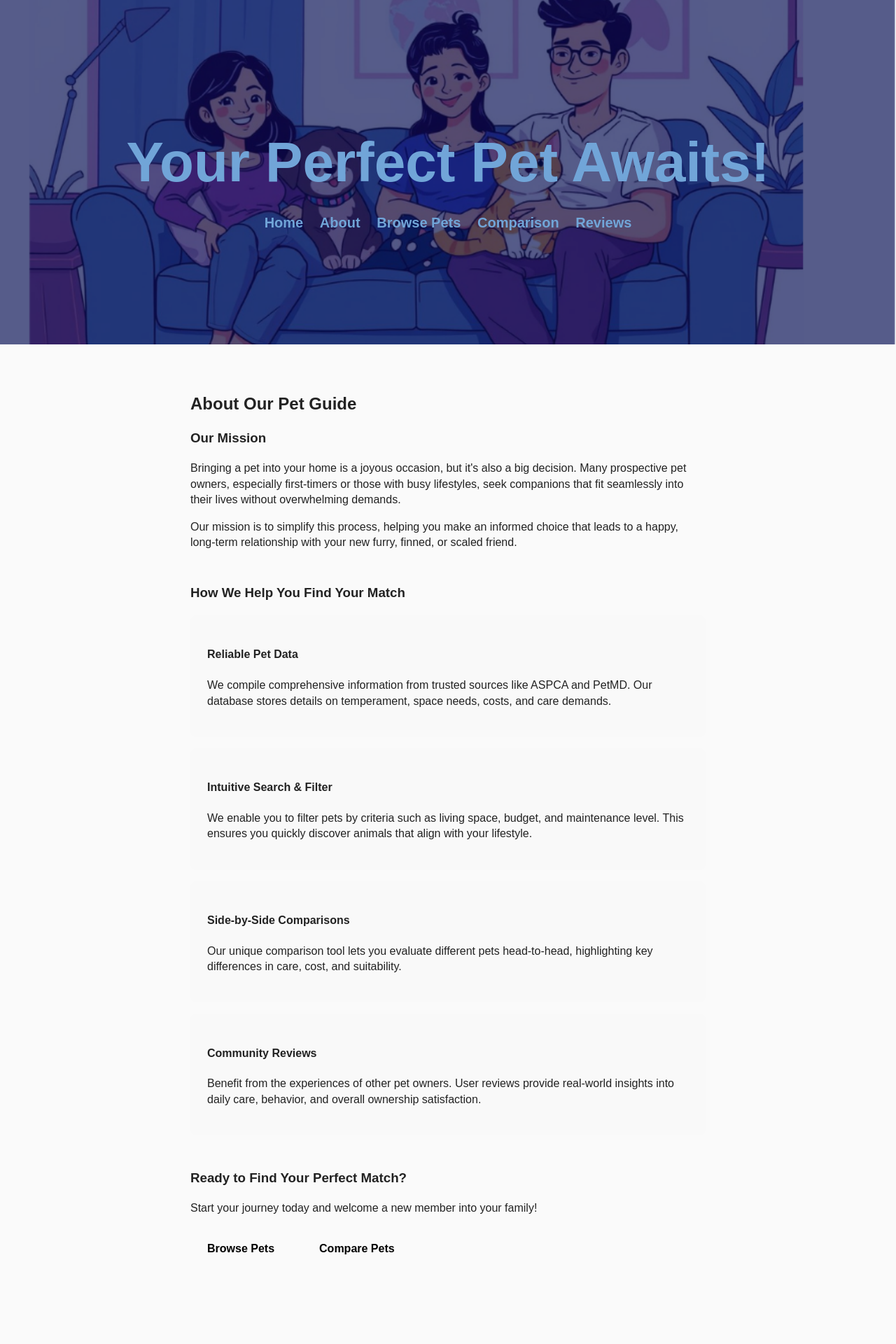
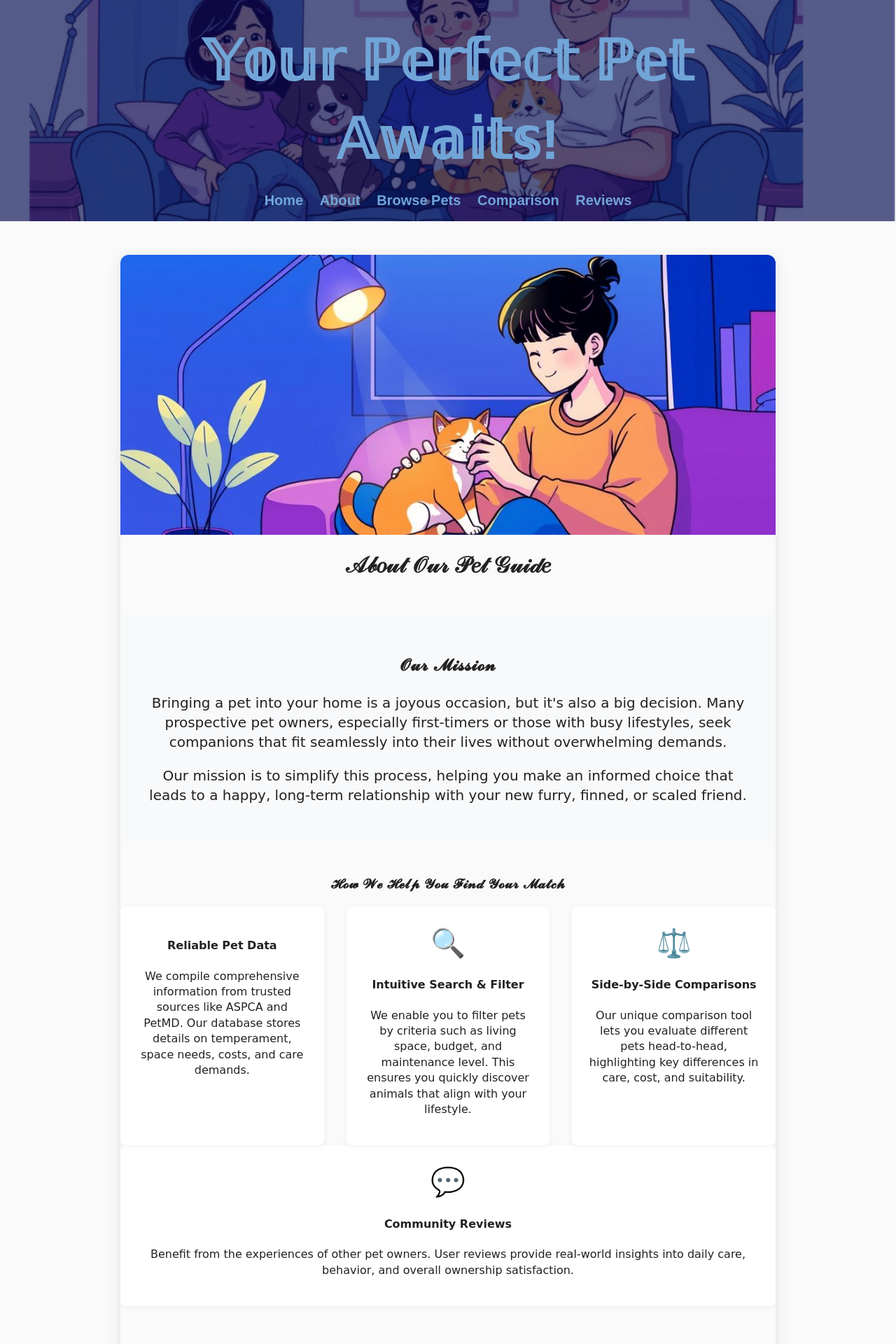
Before and after one commit to HiddenOffence/Pet-Ownership, a Flask app: page /about in a window 1280 px wide. Shown: the top 1920 px of the page at 70% size. Run offline with Flask 3, Linux system fonts and the light colour scheme; some web fonts are replaced.

Commit message:
About page: layout, features, images and functions

```diff
--- a/routes.py
+++ b/routes.py
@@ -337,8 +337,9 @@
 
         conn = get_db()
         try:
-            conn.execute('INSERT INTO Reviews (pet_id, reviewer_name, rating, comment) VALUES (?,?,?,?)',
-                         (pet_id, reviewer_name, rating, comment))
+            conn.execute('''INSERT INTO Reviews
+                        (pet_id, reviewer_name, rating, comment) VALUES (?,?,?,?)''',
+                        (pet_id, reviewer_name, rating, comment))
             conn.commit()
         except Exception as e:
             print("Error adding review:", e)
@@ -355,15 +356,13 @@
 def api_pets():
     conn = get_db()
     try:
-        rows = conn.execute('''
-            SELECT
+        rows = conn.execute('''SELECT
                 p.id, p.name, p.lifespan, p.difficulty, p.cost_setup,
                 p.daily_time_min, p.space_required, p.temperament, p.notes,
                 s.name as species_name
-            FROM Pets p
-            LEFT JOIN Species s ON p.species_id = s.id
-            ORDER BY p.name
-        ''').fetchall()
+                FROM Pets p
+                LEFT JOIN Species s ON p.species_id = s.id
+                ORDER BY p.name''').fetchall()
         data = [dict(row) for row in rows]
     except Exception as e:
         print("Error in API:", e)
--- a/static/css/style.css
+++ b/static/css/style.css
@@ -1,3 +1,5 @@
+@import url(https://fonts.google.com/specimen/Merienda?query=mer);
+
 :root {
   --muted: #666;
   --bg: #fafafa;
@@ -34,6 +36,7 @@
   display: flex;
   gap: 1rem;
   margin-top: 1.5rem;
+  font-family: 'Merienda', cursive;
 }
 
 .btn-primary, .btn-secondary {
@@ -43,13 +46,17 @@
   font-weight: bold;
   display: inline-block;
   color: black;
+  font-family: 'Merienda', cursive;
+  text-decoration: underline;
+  font-size: 20px;
+  background-color: #71a5d8;
 }
 
 .btn-primary:hover, .btn-secondary:hover{
     transform: translateY(-3px);
     box-shadow: 0 4px 12px rgba(0,0,0,0.15);
-    color: var(--accent);
-    text-decoration: underline;
+    color: black;
+    text-decoration: none;
 }
 
 .btn-primary {
@@ -78,7 +84,7 @@
   position: relative;
   background: url("/static/images/hero-pets.png") center/cover no-repeat;
 }
-.site-header .container {
+.site-header, .container {
   display: flex;
   align-items: center;
   justify-content: space-between, center;
@@ -648,3 +505,193 @@
         flex-direction: column;
     }
 }
+
+/* About page styles */
+.about-container {
+  max-width: 1200px;
+  margin: 0 auto;
+  padding: 0 1rem;
+}
+
+.about-hero {
+  position: relative;
+  margin: 2rem 0;
+  border-radius: 12px;
+  overflow: hidden;
+  box-shadow: 0 4px 20px rgba(0,0,0,0.1);
+}
+
+.about-hero-image {
+  width: 100%;
+  height: 400px;
+  object-fit: cover;
+  display: block;
+}
+
+.about-hero-content {
+  position: absolute;
+  bottom: 0;
+  left: 0;
+  right: 0;
+  background: linear-gradient(transparent, rgba(0,0,0,0.7));
+  color: white;
+  padding: 2rem;
+}
+
+.about-hero-content h1 {
+  margin: 0 0 0.5rem 0;
+  font-size: 2.5rem;
+}
+
+.about-hero-content p {
+  margin: 0;
+  font-size: 1.2rem;
+  opacity: 0.9;
+  font-family: 'Merienda', cursive;
+}
+
+.mission-section {
+  margin: 3rem 0;
+  padding: 2rem;
+  background: #f8f9fa;
+  border-radius: 8px;
+  font-size: 20px;
+  font-family: 'Merienda', cursive;
+}
+
+.mission-section h2 {
+  color: var(--accent);
+  margin-top: 0;
+}
+
+.features-section {
+  margin: 3rem 0;
+  font-family: 'Merienda', cursive;
+}
+
+.features-section h2 {
+  text-align: center;
+  color: var(--accent);
+  margin-bottom: 2rem;
+}
+
+.feature-grid {
+  display: grid;
+  grid-template-columns: repeat(auto-fit, minmax(250px, 1fr));
+  gap: 2rem;
+}
+
+.feature-card {
+  background: white;
+  padding: 1.5rem;
+  border-radius: 8px;
+  box-shadow: 0 2px 10px rgba(0,0,0,0.05);
+  text-align: center;
+  transition: transform 0.3s ease;
+  font-family: 'Merienda', cursive;
+}
+
+.feature-card:hover {
+  transform: translateY(-5px);
+}
+
+.feature-icon {
+  font-size: 2.5rem;
+  margin-bottom: 1rem;
+}
+
+.feature-card h3 {
+  color: var(--accent);
+  margin-top: 0;
+}
+
+.cta-section {
+  text-align: center;
+  margin: 3rem 0;
+  padding: 2rem;
+  background: var(--accent);
+  color: black;
+  border-radius: 8px;
+  font-family: 'Merienda', cursive;
+}
+
+.cta-section h3 {
+  margin-top: 0;
+}
+
+.cta-buttons {
+  display: flex;
+  gap: 1rem;
+  justify-content: center;
+  margin-top: 1.5rem;
+  margin-bottom: 2rem;
+  font-family: 'Merienda', cursive;
+}
+
+/* Styles for the image under CTA buttons */
+.cta-image {
+  margin-top: 2rem;
+  padding-top: 2rem;
+  border-top: 1px solid rgba(255, 255, 255, 0.2);
+}
+
+.cta-image img {
+  width: 100%;
+  max-width: 600px;
+  height: auto;
+  border-radius: 8px;
+  box-shadow: 0 4px 15px rgba(0, 0, 0, 0.1);
+}
+
+.photo-caption {
+  margin-top: 1rem;
+  font-style: italic;
+  opacity: 0.9;
+  color: black;
+  font-family: 'Merienda', cursive;
+}
+
+/* Responsive design */
+@media (max-width: 768px) {
+  .about-hero-content h1 {
+    font-size: 2rem;
+  }
+
+  .about-hero-content p {
+    font-size: 1rem;
+    font-family: 'Merienda', cursive;
+  }
+
+  .feature-grid {
+    grid-template-columns: 1fr;
+  }
+
+  .cta-buttons {
+    flex-direction: column;
+    align-items: center;
+    font-family: 'Merienda', cursive;
+  }
+
+  .cta-image img {
+    max-width: 100%;
+  }
+}
+
+.cta-grid {
+  display: grid;
+  grid-template-columns: 1fr 1fr;
+  gap: 2rem;
+  align-items: center;
+  margin-top: 2rem;
+}
+
+.cta-content {
+  text-align: center;
+}
+
+/* Responsive adjustment for grid layout */
+@media (max-width: 768px) {
+  .cta-grid {
+    grid-template-columns: 1fr;
+  }
+}
--- a/templates/about_pets.html
+++ b/templates/about_pets.html
@@ -2,36 +2,42 @@
 {% block title %}About — Your Perfect Pet{% endblock %}
 {% block content %}
 <div class="about-container">
-  <h2>About Our Pet Guide</h2>
+  <div class="about-hero">
+    <img src="/static/images/about_hero.jpg" alt="about_hero" class="about-hero-image">
+  <h1>𝒜𝒷𝑜𝓊𝓉 𝒪𝓊𝓇 𝒫𝑒𝓉 𝒢𝓊𝒾𝒹𝑒</h1>
 
   <div class="mission-section">
-    <h3>Our Mission</h3>
+    <h3>𝓞𝓾𝓻 𝓜𝓲𝓼𝓼𝓲𝓸𝓷</h3>
     <p>Bringing a pet into your home is a joyous occasion, but it's also a big decision. Many prospective pet owners, especially first-timers or those with busy lifestyles, seek companions that fit seamlessly into their lives without overwhelming demands.</p>
     <p>Our mission is to simplify this process, helping you make an informed choice that leads to a happy, long-term relationship with your new furry, finned, or scaled friend.</p>
   </div>
 
   <div class="features-section">
-    <h3>How We Help You Find Your Match</h3>
+    <h3>𝓗𝓸𝔀 𝓦𝓮 𝓗𝓮𝓵𝓹 𝓨𝓸𝓾 𝓕𝓲𝓷𝓭 𝓨𝓸𝓾𝓻 𝓜𝓪𝓽𝓬𝓱</h3>
 
-    <div class="feature">
+    <div class="feature-grid">
+      <div class="feature-card">
         <h4>Reliable Pet Data</h4>
         <p>We compile comprehensive information from trusted sources like ASPCA and PetMD. Our database stores details on temperament, space needs, costs, and care demands.</p>
       </div>
 
-    <div class="feature">
+      <div class="feature-card">
+        <div class="feature-icon">🔍</div>
         <h4>Intuitive Search & Filter</h4>
         <p>We enable you to filter pets by criteria such as living space, budget, and maintenance level. This ensures you quickly discover animals that align with your lifestyle.</p>
       </div>
 
-    <div class="feature">
+      <div class="feature-card">
+      <div class="feature-icon">⚖️</div>
       <h4>Side-by-Side Comparisons</h4>
       <p>Our unique comparison tool lets you evaluate different pets head-to-head, highlighting key differences in care, cost, and suitability.</p>
     </div>
+  </div>
 
-    <div class="feature">
+  <div class="feature-card">
+      <div class="feature-icon">💬</div>
       <h4>Community Reviews</h4>
       <p>Benefit from the experiences of other pet owners. User reviews provide real-world insights into daily care, behavior, and overall ownership satisfaction.</p>
-    </div>
     </div>
 
   <div class="cta-section">
@@ -41,6 +47,14 @@
       <a href="/browse" class="btn-primary">Browse Pets</a>
       <a href="/compare" class="btn-secondary">Compare Pets</a>
     </div>
+
+    <div class="cta-image">
+            <img src="/static/images/various_pets.jpg" alt="Happy pets together">
+            <div class="photo-caption">
+                <h3>Every Pet Deserves a Loving Home</h3>
+                <p> You're making a wonderful choice to bring a pet into your life.</p>
             </div>
         </div>
+  </div>
+
 {% endblock %}
--- a/templates/layout.html
+++ b/templates/layout.html
@@ -9,7 +9,7 @@
     <body>
         <header class="site-header">
             <div class="container">
-            <h1 class="brand"><a href="/">Your Perfect Pet Awaits!</a></h1>
+            <h1 class="brand"><a href="/">𝕐𝕠𝕦𝕣 ℙ𝕖𝕣𝕗𝕖𝕔𝕥 ℙ𝕖𝕥 𝔸𝕨𝕒𝕚𝕥𝕤!</a></h1>
             </div>
             <nav class="main-nav">
                 <a href="/">Home</a>
```
Also changed, not shown: other parts of static/css/style.css (+4 -154 lines), templates/add_review.html (+5 -37 lines), static/images/about_hero.jpg (added), static/images/search-pets.jpg (added), static/images/various_pets.jpg (added). Lines whose indentation alone changed are shown as unchanged.
